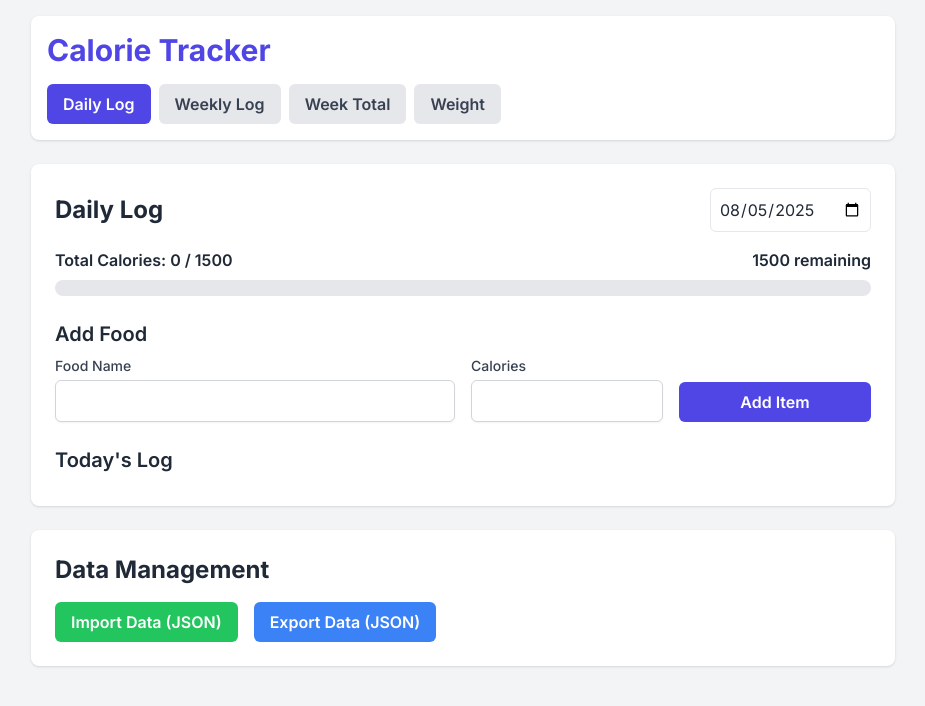
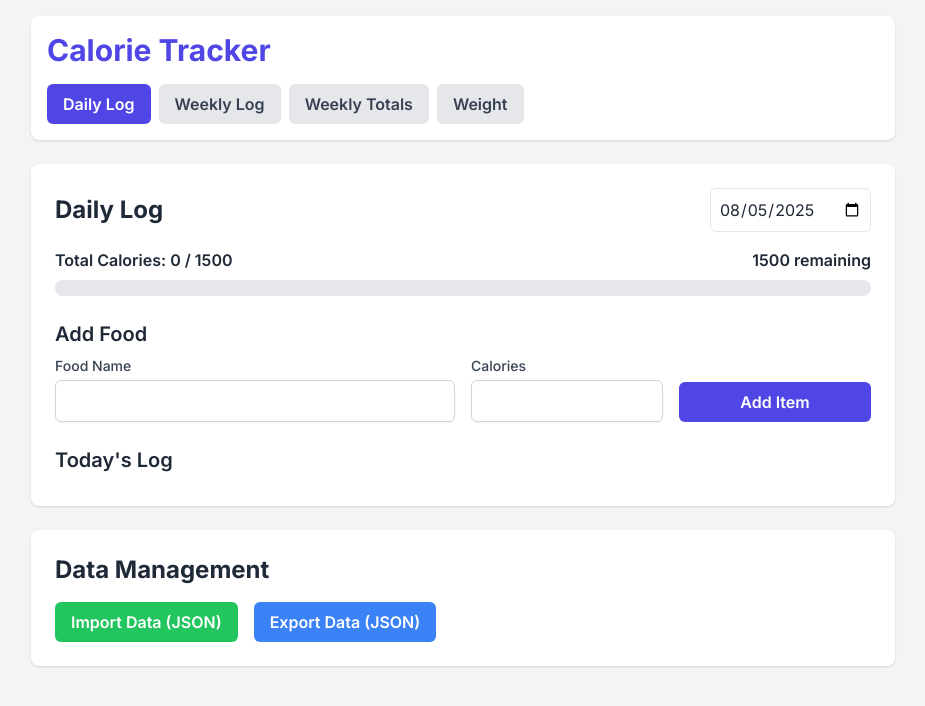
Before and after one commit to Peterbgood/Calorie, a plain HTML site: page index.html in a window 1280 px wide. Shown: the whole page, without its empty margins (177-1102 px from the left). Drawn offline with nearby package versions, Linux system fonts and the light colour scheme.

Commit message:
Update index.html

```diff
--- a/index.html
+++ b/index.html
@@ -31,10 +31,6 @@
             height: 40vh;
             width: 100%;
         }
-        /* Custom suggestion box styles */
-        .suggestion-item:hover {
-            background-color: #f0f4ff;
-        }
     </style>
 </head>
 <body class="bg-gray-100 text-gray-800">
@@ -45,7 +41,7 @@
             <nav class="mt-4 flex flex-wrap gap-2">
                 <button class="nav-link px-4 py-2 rounded-md font-semibold text-gray-700 bg-gray-200 hover:bg-indigo-500 hover:text-white transition" data-view="daily-log">Daily Log</button>
                 <button class="nav-link px-4 py-2 rounded-md font-semibold text-gray-700 bg-gray-200 hover:bg-indigo-500 hover:text-white transition" data-view="weekly-log">Weekly Log</button>
-                <button class="nav-link px-4 py-2 rounded-md font-semibold text-gray-700 bg-gray-200 hover:bg-indigo-500 hover:text-white transition" data-view="weekly-totals">Week Total</button>
+                <button class="nav-link px-4 py-2 rounded-md font-semibold text-gray-700 bg-gray-200 hover:bg-indigo-500 hover:text-white transition" data-view="weekly-totals">Weekly Totals</button>
                 <button class="nav-link px-4 py-2 rounded-md font-semibold text-gray-700 bg-gray-200 hover:bg-indigo-500 hover:text-white transition" data-view="weight">Weight</button>
             </nav>
         </header>
@@ -72,10 +68,10 @@
                     <div class="mb-6">
                         <h3 class="text-xl font-semibold mb-2">Add Food</h3>
                         <form id="add-food-form" class="grid grid-cols-1 md:grid-cols-4 gap-4 items-end">
-                            <div class="md:col-span-2 relative">
+                            <div class="md:col-span-2">
                                 <label for="food-name" class="block text-sm font-medium text-gray-700">Food Name</label>
-                                <input id="food-name" name="food-name" type="text" required autocomplete="off" class="mt-1 block w-full p-2 border border-gray-300 rounded-md shadow-sm focus:ring-indigo-500 focus:border-indigo-500">
-                                <div id="food-suggestions" class="absolute z-10 w-full bg-white border border-gray-300 rounded-md mt-1 shadow-lg hidden max-h-60 overflow-y-auto"></div>
+                                <input list="common-foods-list" id="food-name" name="food-name" type="text" required class="mt-1 block w-full p-2 border border-gray-300 rounded-md shadow-sm focus:ring-indigo-500 focus:border-indigo-500">
+                                <datalist id="common-foods-list"></datalist>
                             </div>
                             <div>
                                 <label for="calories" class="block text-sm font-medium text-gray-700">Calories</label>
@@ -107,11 +103,7 @@
             <!-- Weekly Totals View -->
             <div id="weekly-totals" class="view">
                 <div class="bg-white rounded-lg shadow p-6">
-                    <h2 class="text-2xl font-bold mb-4">Week Total</h2>
-                    <div class="text-center mb-6">
-                        <p class="text-lg text-gray-600">Total Calories for the Week</p>
-                        <p class="text-5xl font-bold text-indigo-600"><span id="weekly-total-calories">0</span> kcal</p>
-                    </div>
+                    <h2 class="text-2xl font-bold mb-4">Weekly Totals</h2>
                     <div class="chart-container">
                         <canvas id="weekly-chart"></canvas>
                     </div>
@@ -182,56 +174,56 @@
                     { name: "Food (50 cal)", calories: 50 },
                     { name: "Food (20 cal)", calories: 20 },
                     { name: "Food (10 cal)", calories: 10 },
-                    { name: "Fruits - Banana", calories: 100 },
+                    { name: "Fruits - Ban", calories: 100 },
                     { name: "Fruits - Peach", calories: 70 },
-                    { name: "Fruits - Avocado", calories: 250 },
+                    { name: "Fruits - Avoca", calories: 250 },
                     { name: "Fruits - Apple", calories: 95 },
                     { name: "Dairy/Eggs - Eggs", calories: 70 },
-                    { name: "Dairy/Eggs - Yogurt", calories: 80 },
+                    { name: "Dairy/Eggs - Yogur", calories: 80 },
                     { name: "Dairy/Eggs - Milk", calories: 150 },
-                    { name: "Dairy/Eggs - Almond Milk (80 cal)", calories: 80 },
-                    { name: "Dairy/Eggs - Almond Milk (30 cal)", calories: 30 },
-                    { name: "Dairy/Eggs - Cheese (80 cal)", calories: 80 },
-                    { name: "Dairy/Eggs - Cheese (50 cal)", calories: 50 },
-                    { name: "Grains - Whole Wheat Bread", calories: 110 },
-                    { name: "Grains - Bread (70 cal)", calories: 70 },
-                    { name: "Grains - Bread (35 cal)", calories: 35 },
-                    { name: "Grains - Oatmeal", calories: 300 },
-                    { name: "Other Foods - Bacon", calories: 440 },
-                    { name: "Other Foods - Sausage", calories: 360 },
-                    { name: "Other Foods - Beans", calories: 440 },
+                    { name: "Dairy/Eggs - Almon", calories: 80 },
+                    { name: "Dairy/Eggs - Almon", calories: 30 },
+                    { name: "Dairy/Eggs - Chees", calories: 80 },
+                    { name: "Dairy/Eggs - Chees", calories: 50 },
+                    { name: "Grains - Whole", calories: 110 },
+                    { name: "Grains - Bread", calories: 70 },
+                    { name: "Grains - Bread", calories: 35 },
+                    { name: "Grains - Oat", calories: 300 },
+                    { name: "Other Foods - Bac", calories: 440 },
+                    { name: "Other Foods - Sausa", calories: 360 },
+                    { name: "Other Foods - Bean", calories: 440 },
                     { name: "Other Foods - Ham", calories: 80 },
-                    { name: "Other Foods - Peanut Butter", calories: 100 },
-                    { name: "Other Foods - Popsicle", calories: 40 },
+                    { name: "Other Foods - Peanu", calories: 100 },
+                    { name: "Other Foods - Pop", calories: 40 },
                     { name: "Other Foods - Sauce", calories: 50 },
                     { name: "Other Foods - Oreo", calories: 340 },
-                    { name: "Other Foods - Andes Mint", calories: 25 },
-                    { name: "Other Foods - Hershey Kiss", calories: 15 },
-                    { name: "Chick-fil-A - Deluxe Sandwich", calories: 490 },
-                    { name: "Chick-fil-A - Sandwich", calories: 440 },
-                    { name: "Chick-fil-A - Strips", calories: 410 },
-                    { name: "Chick-fil-A - Biscuit", calories: 460 },
+                    { name: "Other Foods - Andes", calories: 25 },
+                    { name: "Other Foods - Hersh", calories: 15 },
+                    { name: "Chick-fil-A - Delux", calories: 490 },
+                    { name: "Chick-fil-A - Sand", calories: 440 },
+                    { name: "Chick-fil-A - Strip", calories: 410 },
+                    { name: "Chick-fil-A - Bisc", calories: 460 },
                     { name: "Chick-fil-A - Fries", calories: 440 },
-                    { name: "Chick-fil-A - Zesty Sauce", calories: 25 },
+                    { name: "Chick-fil-A - Zesty", calories: 25 },
                     { name: "Chick-fil-A - Shake", calories: 560 },
-                    { name: "Chick-fil-A - Lemonade", calories: 320 },
-                    { name: "McDonald's - Big Mac", calories: 550 },
+                    { name: "Chick-fil-A - Lem", calories: 320 },
+                    { name: "McDonald's - Big", calories: 550 },
                     { name: "McDonald's - Fries", calories: 440 },
-                    { name: "McDonald's - Quarter Pounder", calories: 520 },
-                    { name: "McDonald's - Egg McMuffin", calories: 480 },
-                    { name: "McDonald's - McNuggets", calories: 410 },
-                    { name: "Burger King - Whopper", calories: 670 },
+                    { name: "McDonald's - Quart", calories: 520 },
+                    { name: "McDonald's - Muf", calories: 480 },
+                    { name: "McDonald's - Nugs", calories: 410 },
+                    { name: "Burger King - Whop", calories: 670 },
                     { name: "Burger King - Fries", calories: 440 },
-                    { name: "Freddies - Lettuce Wrap Burger", calories: 500 },
+                    { name: "Freddies - Lett", calories: 500 },
                     { name: "Freddies - Fries", calories: 440 },
                     { name: "Dunkin - Donut", calories: 240 },
-                    { name: "Dunkin - Biscuit (470 cal)", calories: 470 },
-                    { name: "Dunkin - Biscuit (400 cal)", calories: 400 },
+                    { name: "Dunkin - Bisc", calories: 470 },
+                    { name: "Dunkin - Bisc", calories: 400 },
                     { name: "Dunkin - Wrap", calories: 210 },
-                    { name: "Salsarita's - Quesadilla", calories: 590 },
+                    { name: "Salsarita's - Ques", calories: 590 },
                     { name: "Salsarita's - Bowl", calories: 800 },
-                    { name: "Taco Bell - Quesadilla", calories: 510 },
-                    { name: "Taco Bell - Chalupa", calories: 360 }
+                    { name: "Taco Bell - Quesa", calories: 510 },
+                    { name: "Taco Bell - Chalu", calories: 360 }
                 ]
             };
 
@@ -243,14 +235,13 @@
             const addFoodForm = document.getElementById('add-food-form');
             const foodNameInput = document.getElementById('food-name');
             const caloriesInput = document.getElementById('calories');
-            const foodSuggestions = document.getElementById('food-suggestions');
             const totalCaloriesEl = document.getElementById('total-calories');
             const caloriesRemainingEl = document.getElementById('calories-remaining');
             const calorieProgress = document.getElementById('calorie-progress');
+            const commonFoodsDatalist = document.getElementById('common-foods-list');
 
             const weeklyLogContainer = document.getElementById('weekly-log-container');
             const weeklyChartCanvas = document.getElementById('weekly-chart');
-            const weeklyTotalCaloriesEl = document.getElementById('weekly-total-calories');
             let weeklyChart;
 
             const weightForm = document.getElementById('weight-form');
@@ -452,40 +443,21 @@
 
             datePicker.addEventListener('change', renderDailyLog);
 
-            const showSuggestions = (query = '') => {
-                const lowerCaseQuery = query.toLowerCase();
-                const filteredFoods = state.commonFoods.filter(food => food.name.toLowerCase().includes(lowerCaseQuery));
-
-                if (filteredFoods.length > 0) {
-                    foodSuggestions.innerHTML = filteredFoods.slice(0, 50).map(food =>
-                        `<div class="suggestion-item p-2 cursor-pointer" data-name="${food.name}" data-calories="${food.calories}">
-                            ${food.name} <span class="text-sm text-gray-500">- ${food.calories} kcal</span>
-                        </div>`
-                    ).join('');
-                    foodSuggestions.classList.remove('hidden');
-                } else {
-                    foodSuggestions.classList.add('hidden');
-                }
-            };
-
-            foodNameInput.addEventListener('input', () => showSuggestions(foodNameInput.value));
-            foodNameInput.addEventListener('focus', () => showSuggestions(foodNameInput.value));
-
-            foodSuggestions.addEventListener('click', (e) => {
-                const item = e.target.closest('.suggestion-item');
-                if (item) {
-                    foodNameInput.value = item.dataset.name;
-                    caloriesInput.value = item.dataset.calories;
-                    foodSuggestions.classList.add('hidden');
+            foodNameInput.addEventListener('input', () => {
+                const food = state.commonFoods.find(f => f.name.toLowerCase() === foodNameInput.value.toLowerCase());
+                if (food) {
+                    caloriesInput.value = food.calories;
                 }
             });
 
-            document.addEventListener('click', (e) => {
-                if (!addFoodForm.contains(e.target)) {
-                    foodSuggestions.classList.add('hidden');
-                }
-            });
-
+            const populateCommonFoods = () => {
+                commonFoodsDatalist.innerHTML = '';
+                state.commonFoods.forEach(food => {
+                    const option = document.createElement('option');
+                    option.value = food.name;
+                    commonFoodsDatalist.appendChild(option);
+                });
+            };
 
             // --- Weekly Log & Totals ---
             const getWeekData = () => {
@@ -530,9 +502,6 @@
                 const weekData = getWeekData();
                 const labels = weekData.map(d => new Date(d.date).toLocaleDateString('en-US', { weekday: 'short' }));
                 const data = weekData.map(d => d.totalCalories);
-                const totalWeeklyCalories = data.reduce((sum, cals) => sum + cals, 0);
-
-                weeklyTotalCaloriesEl.textContent = totalWeeklyCalories;
 
                 if (weeklyChart) {
                     weeklyChart.destroy();
@@ -543,7 +512,7 @@
                     data: {
                         labels: labels,
                         datasets: [{
-                            label: 'Daily Calories',
+                            label: 'Total Calories',
                             data: data,
                             backgroundColor: data.map(cal => cal > MAX_CALORIES ? 'rgba(239, 68, 68, 0.6)' : 'rgba(79, 70, 229, 0.6)'),
                             borderColor: data.map(cal => cal > MAX_CALORIES ? 'rgba(239, 68, 68, 1)' : 'rgba(79, 70, 229, 1)'),
@@ -564,7 +533,7 @@
                             },
                             title: {
                                 display: true,
-                                text: 'Daily Calories This Week'
+                                text: 'Calories This Week'
                             }
                         }
                     }
@@ -701,6 +670,7 @@
             const init = () => {
                 loadState();
                 datePicker.value = getTodayString();
+                populateCommonFoods();
                 switchView('daily-log');
             };
 
```
